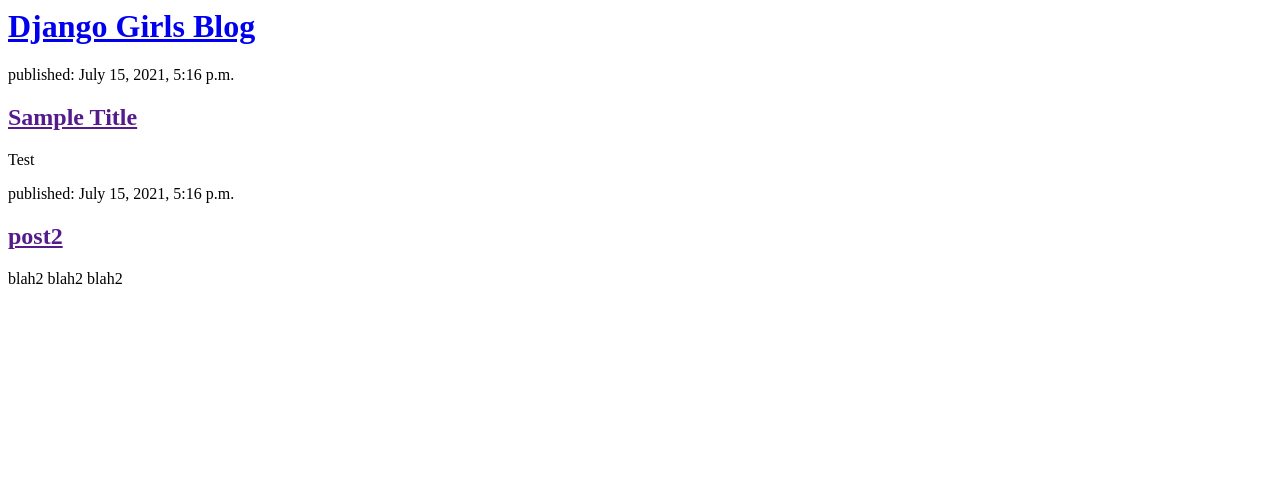
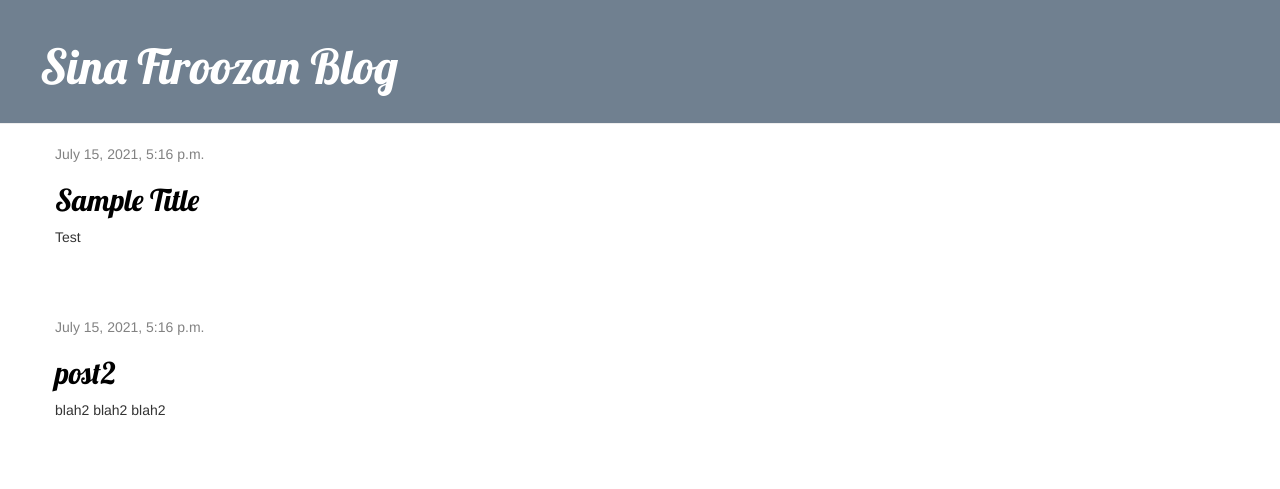
Before and after one commit to sinaFiroozan88/sina_blog, a Django app: page / in a window 1280 px wide. Shown: the top 489 px of the page. Run offline with Django 3.2, Linux system fonts and the light colour scheme; data comes from the database, SQL or seed files in the repository; some libraries are stand-ins or nearby versions.

Commit message:
Added view and template for detailed blog post as well as CSS for the site.

```diff
--- /dev/null
+++ b/root/static/css/blog.css
@@ -0,0 +1,46 @@
+.page-header {
+    background-color: #708090;
+    margin-top: 0;
+    padding: 20px 20px 20px 40px;
+}
+
+.page-header h1, .page-header h1 a, .page-header h1 a:visited, .page-header h1 a:active {
+    color: #ffffff;
+    font-size: 36pt;
+    text-decoration: none;
+}
+
+.content {
+    margin-left: 40px;
+}
+
+h1, h2, h3, h4 {
+    font-family: 'Lobster', cursive;
+}
+
+.date {
+    color: #828282;
+}
+
+.save {
+    float: right;
+}
+
+.post-form textarea, .post-form input {
+    width: 100%;
+}
+
+.top-menu, .top-menu:hover, .top-menu:visited {
+    color: #ffffff;
+    float: right;
+    font-size: 26pt;
+    margin-right: 20px;
+}
+
+.post {
+    margin-bottom: 70px;
+}
+
+.post h2 a, .post h2 a:visited {
+    color: #000000;
+}
--- /dev/null
+++ b/root/templates/root/base.html
@@ -0,0 +1,23 @@
+{% load static %}
+<html>
+    <head>
+        <title>Django Girls blog</title>
+        <link rel="stylesheet" href="//maxcdn.bootstrapcdn.com/bootstrap/3.2.0/css/bootstrap.min.css">
+        <link rel="stylesheet" href="//maxcdn.bootstrapcdn.com/bootstrap/3.2.0/css/bootstrap-theme.min.css">
+        <link href='//fonts.googleapis.com/css?family=Lobster&subset=latin,latin-ext' rel='stylesheet' type='text/css'>
+        <link rel="stylesheet" href="{% static 'css/blog.css' %}">
+    </head>
+    <body>
+    <div class="page-header">
+        <h1><a href="/">Sina Firoozan Blog</a></h1>
+    </div>
+    <div class="content container">
+        <div class="row">
+            <div class="col-md-8">
+            {% block content %}
+            {% endblock %}
+            </div>
+        </div>
+    </div>
+    </body>
+</html>
--- a/root/templates/root/post_list.html
+++ b/root/templates/root/post_list.html
@@ -1,18 +1,12 @@
-<html lang="en">
-    <head>
-        <title>Django Girls blog</title>
-    </head>
-    <body>
-        <div>
-            <h1><a href="/">Django Girls Blog</a></h1>
-        </div>
-
+{% extends 'root/base.html' %}
+{% block content %}
     {% for post in posts %}
-        <div>
-            <p>published: {{ post.published_date }}</p>
-            <h2><a href="">{{ post.title }}</a></h2>
-            <p>{{ post.text | linebreaksbr }}</p>
+        <div class="post">
+            <div class="date">
+                {{ post.published_date }}
+            </div>
+            <h2><a href="{% url 'post_detail' pk=post.pk %}">{{ post.title }}</a></h2>
+            <p>{{ post.text|linebreaksbr }}</p>
         </div>
     {% endfor %}
-    </body>
-</html>
+{% endblock %}
--- a/root/urls.py
+++ b/root/urls.py
@@ -4,4 +4,5 @@
 
 urlpatterns = [
     path('', views.post_list, name='post_list'),
+    path('post/<int:pk>/', views.post_detail, name='post_detail'),
 ]
--- a/root/views.py
+++ b/root/views.py
@@ -1,4 +1,4 @@
-from django.shortcuts import render
+from django.shortcuts import render, get_object_or_404
 from django.utils import timezone
 from .import models
 
@@ -6,3 +6,8 @@
 def post_list(request):
     posts = models.Post.objects.filter(published_date__lte=timezone.now()).order_by('published_date')
     return render(request, 'root/post_list.html', {'posts': posts})
+
+
+def post_detail(request, pk):
+    post = get_object_or_404(models.Post, pk=pk)
+    return render(request, 'root/post_detail.html', {'post': post})
```
Also changed, not shown: root/templates/root/post_detail.html (added, +13 -0 lines).
